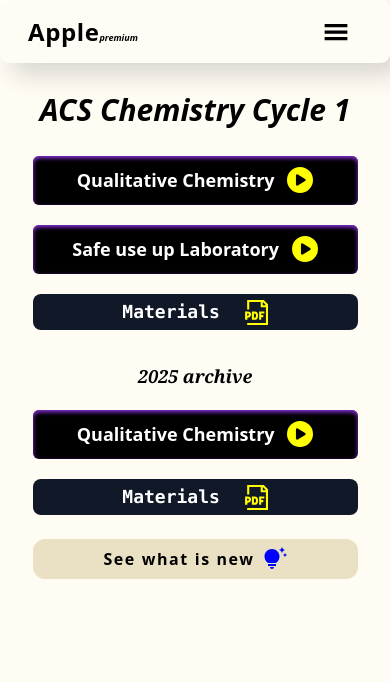
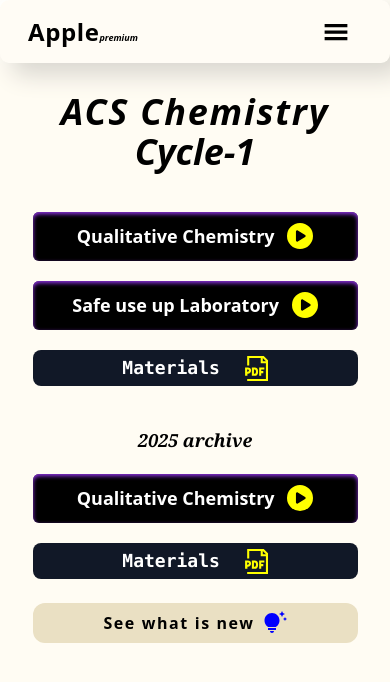
Before and after one commit to FardusWahid/hsc2026, a Next.js app: page /chemistry1 in a window 390 px wide. Shown: the top 682 px of the page. Built offline with nearby package versions, Linux system fonts and the light colour scheme; no server answers.

Commit message:
chemistryfixed

```diff
--- a/src/app/chemistry1/page.jsx
+++ b/src/app/chemistry1/page.jsx
@@ -16,7 +16,7 @@
   return (
     <div>
 
-<h1 className='font-sans text-center text-3xl md:text-4xl md:tracking-wider italic md:mb-10 mt-5 mb-7 font-extrabold  w-11/12 m-auto '>ACS Chemistry Cycle 1 </h1>
+<h1 className='font-sans text-center text-4xl md:text-5xl italic md:mb-10 mt-5 mb-10 font-extrabold  w-11/12 m-auto md:tracking-tight  '><span className='text-4xl md:text-5xl md:tracking-tight tracking-wider'>ACS Chemistry</span> Cycle-1 </h1>
 <div className=''>
 
 <section className='mt-2'>
@@ -43,10 +43,10 @@
 
 
 
-<h1 className='font-serif text-center text-lg md:text-xl italic font-extrabold mt-8 w-11/12 m-auto '>2025 archive </h1>
+<h1 className='font-serif text-center text-lg md:text-xl italic font-extrabold mt-10 w-11/12 m-auto '>2025 archive </h1>
 <div>
 
-<section className='mt-2'>
+<section>
 
   <Sub
   name="Qualitative Chemistry"
```
